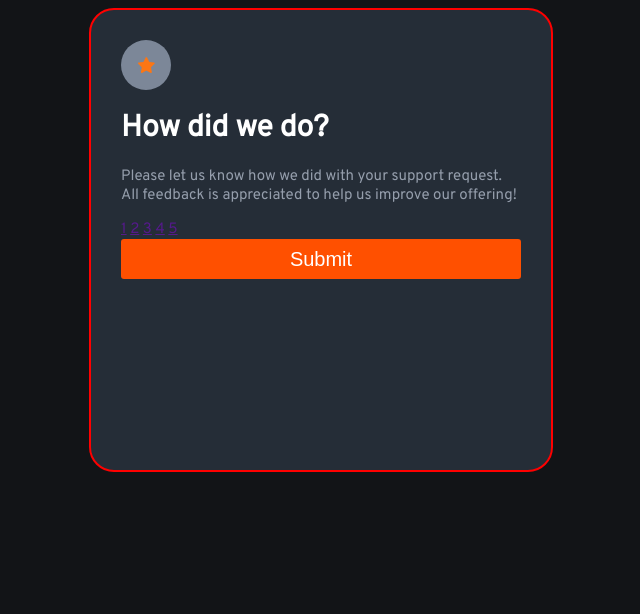
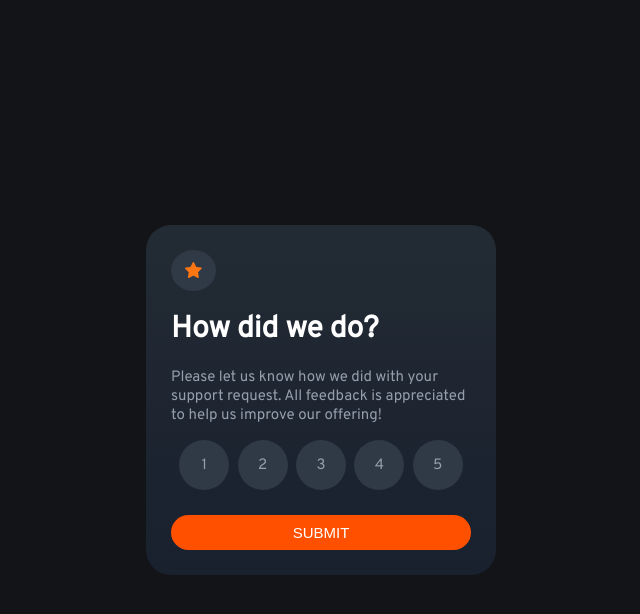
Before and after one commit to alviraroberto/interactive-rating-component-main, a plain HTML site: page interactive-rating-component-main/index.html in a window 1280 px wide. Shown: the whole page, without its empty margins (319-959 px from the left). Drawn offline with Linux system fonts and the light colour scheme.

Commit message:
primera parte - sin js

```diff
--- a/interactive-rating-component-main/index.html
+++ b/interactive-rating-component-main/index.html
@@ -31,14 +31,14 @@
   <!-- Rating state start -->
   <div class="rating-circles">
     <div class="rating-nums">
-      <a href="">1</a>
-      <a href="">2</a>
-      <a href="">3</a>
-      <a href="">4</a>
-      <a href="">5</a>
+      <a href="" class="num-circles">1</a>
+      <a href="" class="num-circles">2</a>
+      <a href="" class="num-circles">3</a>
+      <a href="" class="num-circles">4</a>
+      <a href="" class="num-circles">5</a>
     </div>
   </div>
-  <button class="sub-btn">Submit</button>
+  <button class="sub-btn">SUBMIT</button>
   <!-- Rating state end -->
 
 
--- a/interactive-rating-component-main/styles.css
+++ b/interactive-rating-component-main/styles.css
@@ -10,20 +10,33 @@ body {
 
 .container {
     margin: auto;
-    padding: 30px;
+    padding: 25px;
     border-radius: 25px;
-    border: 2px red solid;
     flex-direction: column;
-    width: 400px;
-    height: 400px;
+    top: 50%;
+    right: 50%;
+    transform: translate(50%,-50%);
+    width: 300px;
+    height: 300px;
     display: flex;
-    position: relative;
-    background-color:hsl(213, 19%, 18%);
-
+    position: absolute;
+    background: linear-gradient(hsl(212, 20%, 17%), hsl(220, 30%, 14%));
 
 }
 
 .circle-star{
+    border-radius: 50%;
+    width: 45px;
+    height: 45px;
+    justify-content: center;
+    align-items: center;
+    display: flex;
+    flex-direction: row;
+    position:relative;
+    background-color: hsl(215, 19%, 23%);
+}
+
+.num-circles {
     border-radius: 50%;
     width: 50px;
     height: 50px;
@@ -32,7 +45,26 @@ body {
     display: flex;
     flex-direction: row;
     position: relative;
-    background-color: hsl(216, 12%, 54%);
+    background-color: hsl(215, 19%, 23%);
+}
+
+.rating-nums{
+    justify-content: space-evenly;
+    align-items: center;
+    display: flex;
+    flex-direction: row;
+    position: relative;
+}
+
+
+.num-circles:hover {
+    transition: all .1s ease;
+    background: hsl(215, 18%, 21%);
+}
+
+a {
+    text-decoration: none;
+    color: hsl(217, 12%, 63%);
 }
 
 
@@ -46,17 +78,17 @@ body {
 
 .sub-btn{
     background: #ff5000;
-    height:40px;
-    border-radius: 30px;
+    height: 35px;
     cursor: pointer;
     display: inline-block;
     outline: none;
-    font-weight: 400;
-    border-radius: 3px;
+    font-weight: 500;
+    border-radius: 25px;
     padding: 12px 24px;
+    margin-top: 25px;
     border: 0;
     color: #fff;
-    font-size: 20px;
+    font-size: 15px;
     align-items: center;
     display: flex;
     justify-content: center;
```
